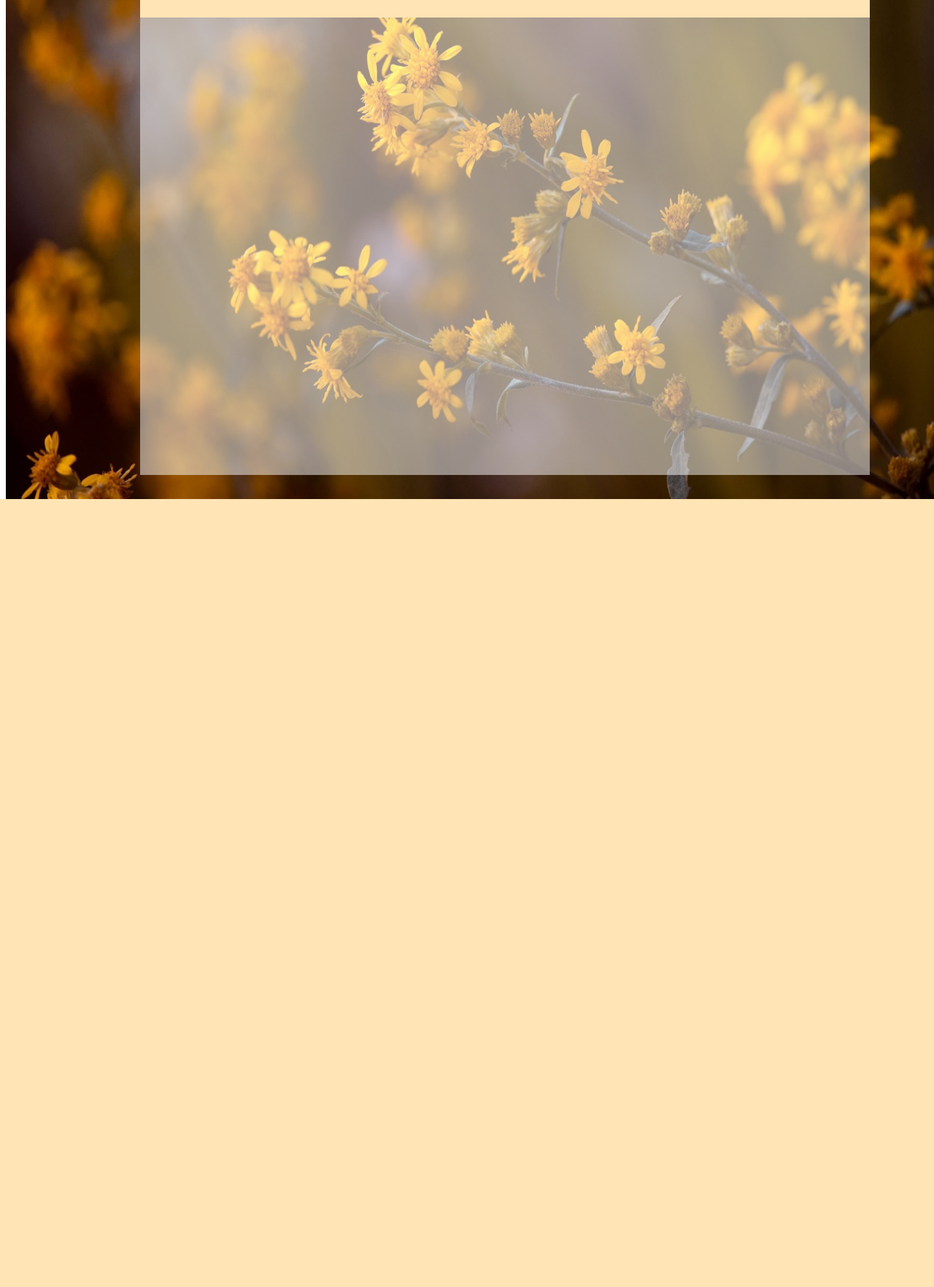
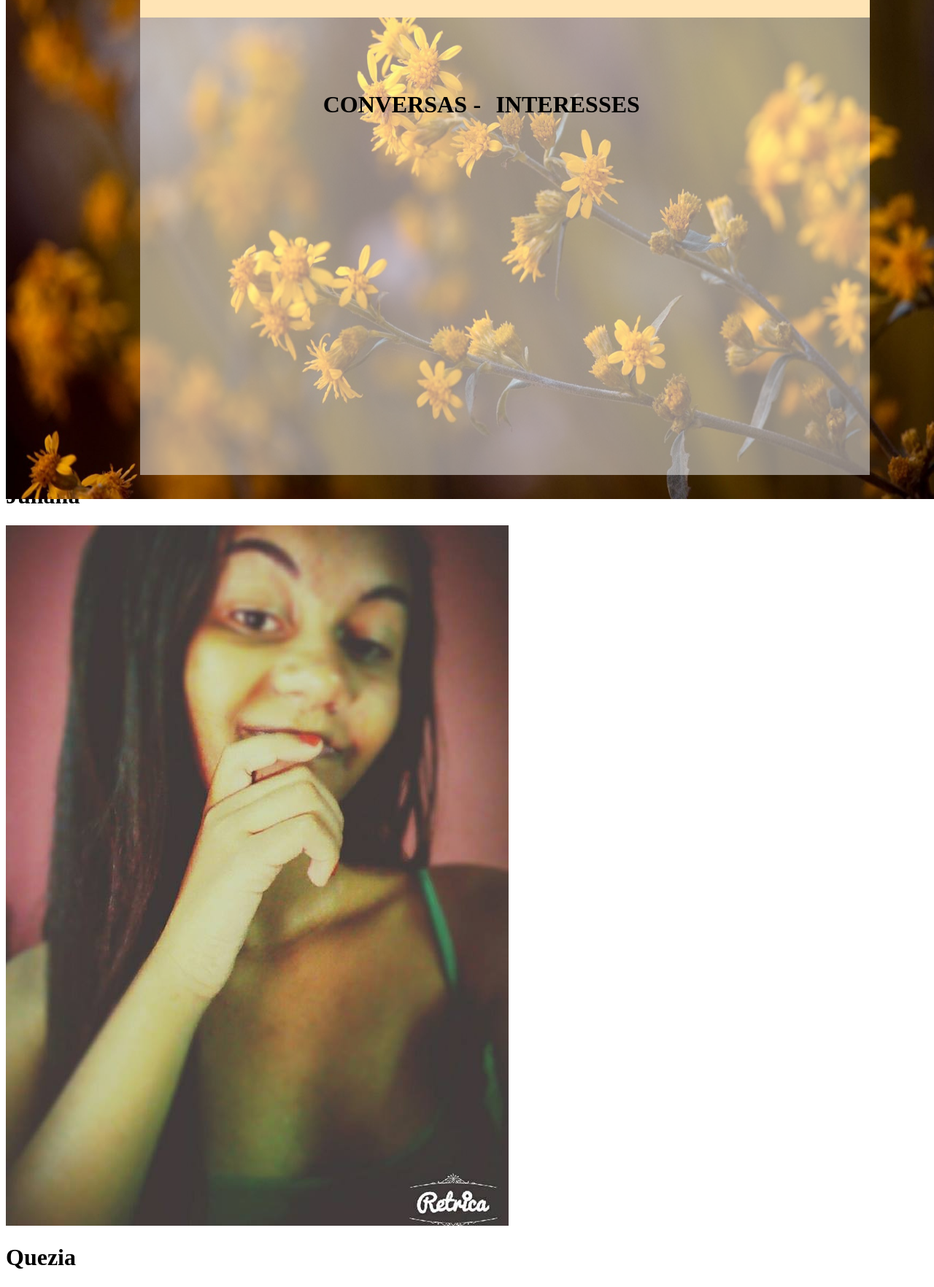
Before and after one commit to lunalvgd/melvichatoficial, a PHP site: page /perfil.html in a window 1280 px wide; the page is wider, and only the part inside the window is pictured. Shown: the part 216-1980 px from the top of that part at 73% size. Before the commit the page ends 900 px from the top of that part, so only its background shows below. Run offline with PHP 8.4, Linux system fonts and the light colour scheme.

Commit message:
atualizações html perfil

```diff
--- a/css/estilomelvi.css
+++ b/css/estilomelvi.css
@@ -225,7 +225,37 @@
 	right:2%;
 }
 
+#conversas_do_perfil {
+	position: absolute;
+	right:50%;
+	top:40%;
+	z-index:5;
+	font-size:200%;
+}
 
+#tracinho_separacao_perfil {
+	position: absolute;
+	right:48.5%;
+	top:40%;
+	z-index:5;
+	font-size:200%;
+}
+
+#interesses_perfil {
+	position: absolute;
+	right:31.5%;
+	top:40%;
+	z-index:5;
+	font-size:200%;
+}
+
+#div_conversas {
+
+}
+
+#div_interesses {
+
+}
 
 
 /*----------------------------------------Pagina de mensagem--------------------------------------------------*/
--- a/perfil.html
+++ b/perfil.html
@@ -10,7 +10,9 @@
 
 <body>
 
-	<form id="form1" runat="server">
+	<form id="form1" runat="server" method="post"><!--action=".php"-->
+
+
 
 	<div id="fundo_mensagem">
 	 	<img id="imagem_fundo_mensagem" src="/home/aluno/github/melvichatoficial/img/flor.jpg" />
@@ -24,9 +26,25 @@
 	<h1 id="Samara"> Samara Acsa/</h1>
 	<h1 id="Samara2"> @samacsa </h1>
 
-	<h1 id="conversas_do_pefil">CONVERSAS</h1>
+	<div id="div_conversas">
+
+		<h1 id="conversas_do_perfil">CONVERSAS</h1>
+		<img id="juliana_conversa" src="/home/aluno/github/melvichatoficial/img/juliana.jpg"/>
+		<h1 id="juliana_nome_conversa">Juliana</h1>
+
+		<img id="quezia_conversa" src="/home/aluno/github/melvichatoficial/img/quezia.jpg"/>
+		<h1 id="quezia_nome_conversa">Quezia</h1>
+
+	</div>
+
 	<h1 id="tracinho_separacao_perfil">-</h1>
-	<h1 id="interesses_do_perfil">INTERESSES</h1>
+
+	<div id="div_interesses">
+
+		<h1 id="interesses_perfil">INTERESSES</h1>
+
+
+	</div>
 
 </form>
 
```
Also changed, not shown: img/juliana.jpg (added), img/larissa.jpg (added), img/quezia.jpg (added).
